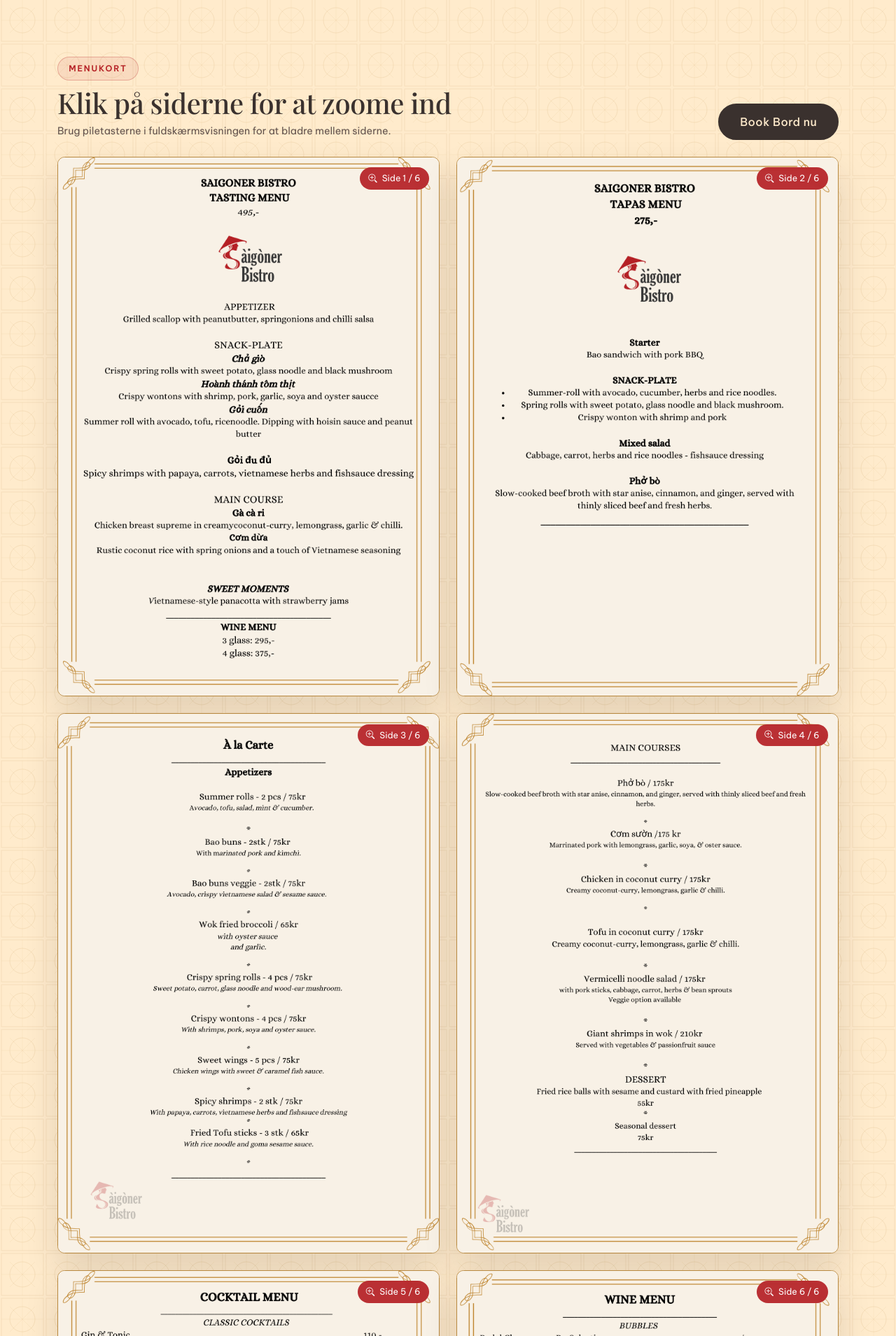
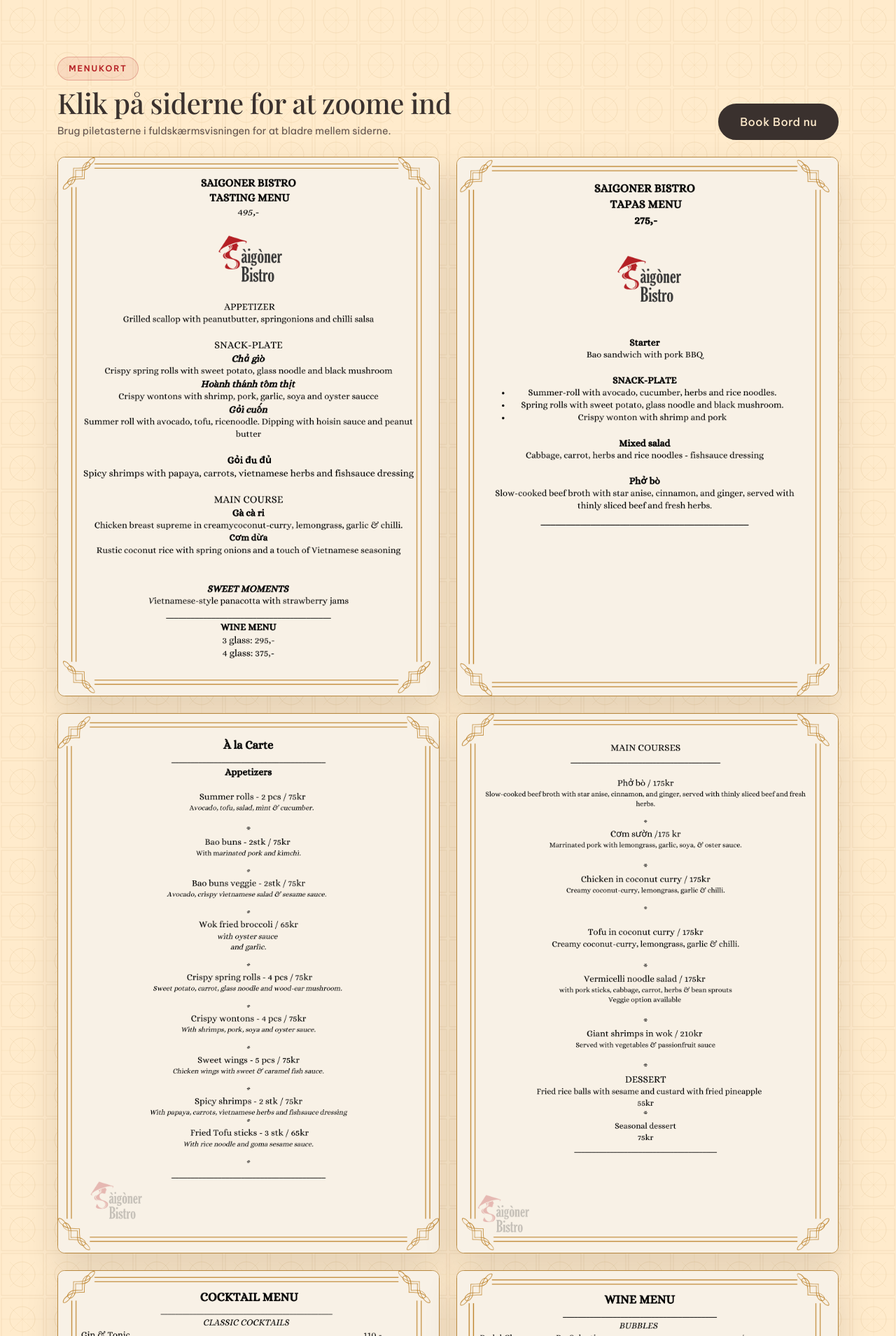
Before and after one commit to 2imkhanhh/Saigoner-Bistro, a Laravel app: page /menu in a window 1280 px wide. Shown: the part 456-2365 px from the top of the page at 70% size. Run offline with Laravel 12, Linux system fonts and the light colour scheme; some web fonts are replaced.

Commit message:
update interface

```diff
--- a/public/css/saigoner.css
+++ b/public/css/saigoner.css
@@ -604,18 +604,6 @@ a {
     display: block;
 }
 
-.sb-menu-sheet-tag {
-    position: absolute;
-    top: 0.9rem;
-    right: 0.9rem;
-    background: rgba(181, 32, 37, 0.92);
-    color: #fff;
-    font-size: 0.78rem;
-    padding: 0.32rem 0.75rem;
-    border-radius: 999px;
-    backdrop-filter: blur(6px);
-}
-
 /* Trait cards */
 .sb-trait-card {
     background-color: rgba(255, 235, 204, 0.06);
--- a/resources/views/pages/menu.blade.php
+++ b/resources/views/pages/menu.blade.php
@@ -54,9 +54,6 @@
                         <div class="sb-menu-sheet"
                              data-lightbox-src="{{ asset("images/menu/menu-page-{$i}.png") }}"
                              data-lightbox-caption="Saigoner Bistro Menukort — Side {{ $i }} af 6">
-                            <span class="sb-menu-sheet-tag">
-                                <i class="bi bi-zoom-in me-1"></i> Side {{ $i }} / 6
-                            </span>
                             <img src="{{ asset("images/menu/menu-page-{$i}.png") }}"
                                  alt="Saigoner Bistro Menukort side {{ $i }}" loading="lazy">
                         </div>
```
